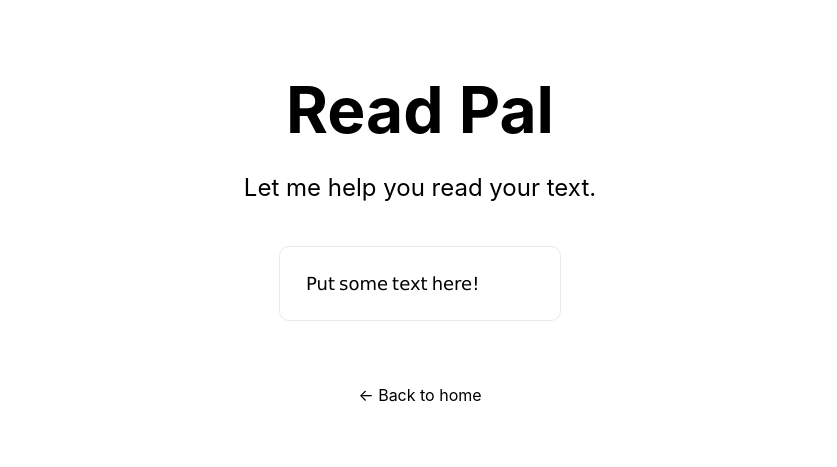
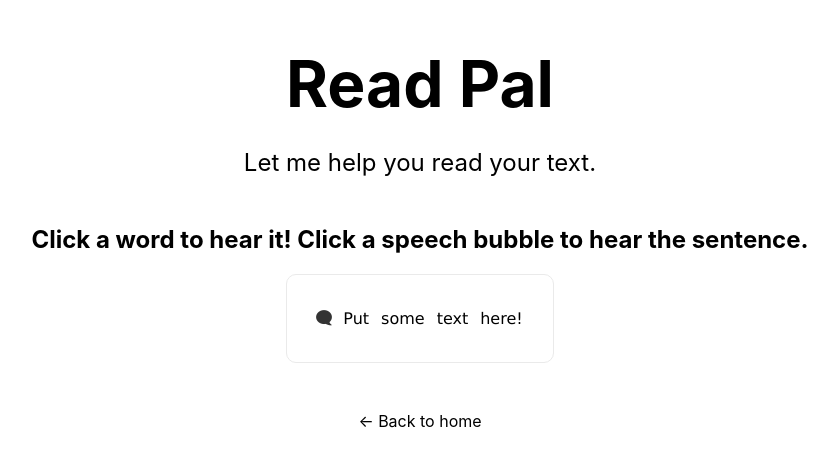
Before and after one commit to ricobadico/read-pal, a Next.js app: page /output in a window 1280 px wide. Shown: the part 161-628 px from the top of the page, without its empty margins (220-1057 px from the left). Built offline with nearby package versions, Linux system fonts and the light colour scheme.

Commit message:
cleaning up, adding sentence reading functionality

```diff
--- a/components/convertedWord.js
+++ b/components/convertedWord.js
@@ -9,12 +9,13 @@ if (typeof window !== "undefined") {
     const speak = () => {
         var msg = new SpeechSynthesisUtterance();
         var voices = window.speechSynthesis.getVoices();
-    msg.voice = voices[1];
+        msg.voice = voices[0];
         msg.volume = 1; // From 0 to 1
         msg.rate = 1; // From 0.1 to 10
         msg.pitch = 2; // From 0 to 2
         msg.text = wordToConvert;
         msg.lang = 'en';
+        speechSynthesis.cancel();
         speechSynthesis.speak(msg);
         }
 
--- a/components/inputSection.js
+++ b/components/inputSection.js
@@ -15,7 +15,7 @@ export default function InputSection( { inputText, onInputChange, onInputSubmit
                     pathname: '/output',
                     query: {test: {onInputSubmit}}
                 }}>
-                    <button>Help Me Read</button>
+                    <button className={styles.submitButton}>Help Me Read</button>
                 </Link>
             </div>
         );
--- a/components/outputSection.js
+++ b/components/outputSection.js
@@ -1,14 +1,40 @@
 import styles from '../styles/outputSection.module.css'
 import ConvertedWord from './convertedWord'
 
-export default function OutputSection( { textArray }) {
+export default function OutputSection( { textArray, sentenceArray }) {
+
+    const speakSentence = (text) => {
+        if (typeof window !== "undefined") {
+                var msg = new SpeechSynthesisUtterance();
+                var voices = window.speechSynthesis.getVoices();
+                msg.voice = voices[0];
+                msg.volume = 1; // From 0 to 1
+                msg.rate = 1; // From 0.1 to 10
+                msg.pitch = 2; // From 0 to 2
+                msg.text = text;
+                msg.lang = 'en';
+                speechSynthesis.cancel();
+                speechSynthesis.speak(msg);
+                }
+    }
 
     return (
         <div className={styles.grid}>
-            {textArray.map((element, index) => (
-                <ConvertedWord key={index} className={styles.convertedText}
-                wordToConvert={element} />
-            ))}
+            {sentenceArray.map(sentence =>
+                (
+                    <div className={styles.sentence}>
+                        <img src="/images/speak.png" alt='!' onClick={(e) => speakSentence(sentence, e)} className={styles.sentenceButton} />
+                        <div className={styles.sentence}>{
+                            sentence.split(" ").map((element, index) =>
+                                (
+                                    <ConvertedWord key={index} className={styles.convertedText}
+                                    wordToConvert={element} />
+                                )
+                            )
+                        }</div>
+                    </div>
+                )
+            )}
         </div>
         );
 }
--- a/pages/index.js
+++ b/pages/index.js
@@ -29,16 +29,16 @@ class Home extends Component {
   render(){
     console.log("State?: " + this.props.inputText)
     return (
-      <div className={styles.container}>
+      <div className="container">
         <Head>
           <title>Read Pal</title>
           <link rel="icon" href="/favicon.ico" />
         </Head>
 
-        <main className={styles.main}>
+        <main className="main">
           <Layout home>
 
-          <div className={styles.grid}>
+          <div className="grid">
             <InputSection inputText={this.props.inputText}
             onInputChange={this.props.onInputChange}
             onInputSubmit={this.onInputSubmit} />
--- a/pages/output.js
+++ b/pages/output.js
@@ -8,6 +8,7 @@ export default class Output extends React.Component{
 
         const inputText = this.props.inputText;
         const textArray = inputText.split(" ");
+        const sentenceArray = inputText.replace(/([.?!])\s*(?=[A-Z])/g, "$1|").split("|");
 
         return (
             <div className="container">
@@ -16,8 +17,9 @@ export default class Output extends React.Component{
                 <link rel="icon" href="/favicon.ico" />
                 </Head>
                 <Layout>
+                <h2>Click a word to hear it! Click a speech bubble to hear the sentence. </h2>
                 <div className="card">
-                    <OutputSection textArray={textArray} />
+                    <OutputSection textArray={textArray} sentenceArray={sentenceArray} />
                 </div>
                 </Layout>
             </div>
--- a/styles/convertedWord.module.css
+++ b/styles/convertedWord.module.css
@@ -1,12 +1,17 @@
 .wordWrapper{
-    margin: 2px 2px;
+    margin: 7px 3px;
     position: relative;
 }
 
 .speechButton{
     font-family: 'Lucida Sans', 'Lucida Sans Regular', 'Lucida Grande', 'Lucida Sans Unicode', Geneva, Verdana, sans-serif;
-    font-size: large;
+    font-size: 1rem;
     background-color: white;
     border: none;
-    padding: 0;
+    padding: 3px 3px;
 }
+
+.speechButton:hover{
+    background-color: gainsboro;
+    border-radius: 5px;
+}
--- a/styles/globals.css
+++ b/styles/globals.css
@@ -24,7 +24,7 @@ a {
 }
 
 .main {
-  padding: 5rem 0;
+  padding: 1rem 0;
   flex: 1;
   display: flex;
   flex-direction: column;
@@ -95,13 +95,12 @@ a {
   flex-wrap: wrap;
 
   max-width: 800px;
-  margin-top: 3rem;
+  margin-top: 1rem;
 }
 
 .card {
-  margin: 1rem;
-  width:80%;
   flex-basis: 45%;
+  max-width: 95%;
   padding: 1.5rem;
   text-align: left;
   color: inherit;
--- a/styles/outputSection.module.css
+++ b/styles/outputSection.module.css
@@ -3,6 +3,18 @@
     align-items: center;
     justify-content: left;
     flex-wrap: wrap;
-    width: 80%;
-    max-width: 80%;
 }
+
+.sentence{
+    display: flex;
+    flex-wrap: wrap;
+}
+
+.sentenceButton{
+    border: none;
+    padding: none;
+    text-decoration: none;
+    height: 1rem;
+    width: auto;
+    margin: auto 5px;
+}
```
Also changed, not shown: styles/inputSection.module.css (+8 -0 lines), public/images/speak.png (added). Lines whose indentation alone changed are shown as unchanged.
